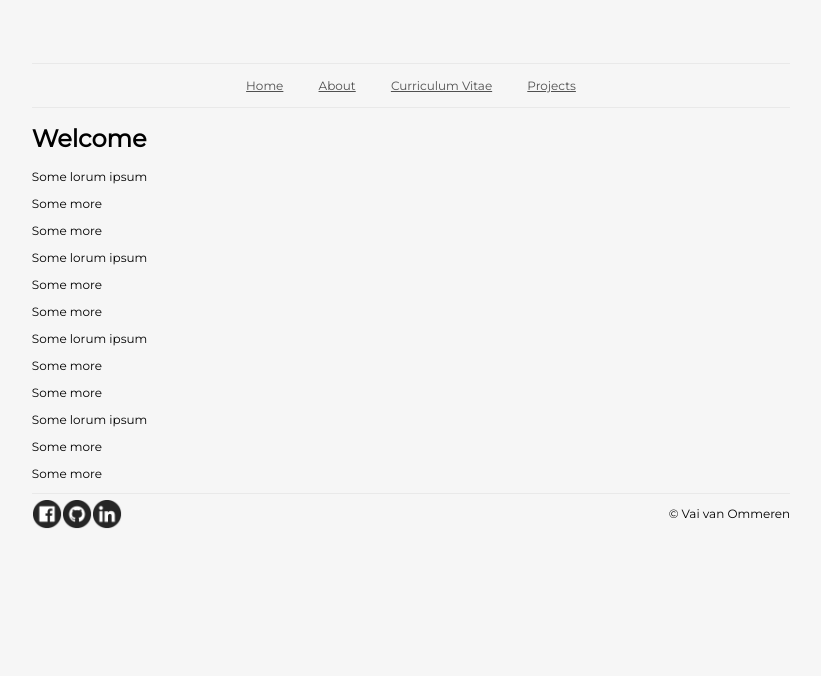
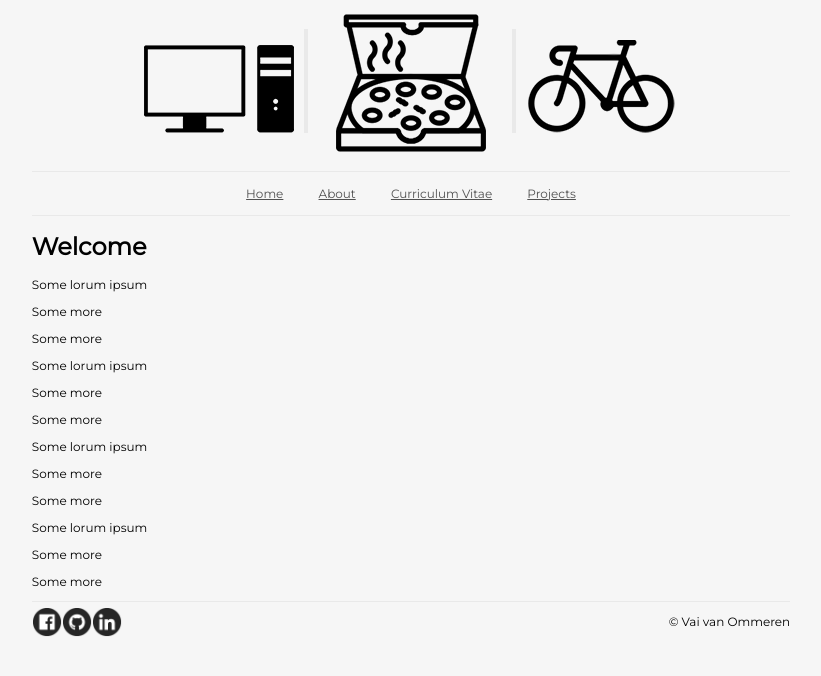
Before and after one commit to Vaii/Vaii.github.io, a plain HTML site: page index.html in a window 1280 px wide. Shown: the whole page, without its empty margins (229-1050 px from the left). Drawn offline with Linux system fonts and the light colour scheme.

Commit message:
added a logo

```diff
--- a/css/base.css
+++ b/css/base.css
@@ -8,7 +8,7 @@ body{
     position: relative;
     width: 60%;
     margin: auto;
-    margin-top: 5%;
+    margin-top: 1%;
 }
 
 .navbar{
@@ -62,3 +62,14 @@ body{
 .footer a:hover{
     opacity: 0.7;
 }
+
+.logo{
+    width: 550px;
+    height: 150px;
+    margin: auto;
+}
+
+.logo img{
+    width: 100%;
+    height: 100%;
+}
--- a/index.html
+++ b/index.html
@@ -6,6 +6,9 @@
         <script src="./script/jquery-3.3.1.min.js"></script>
         <script src="./script/frontpage.js"></script>
     </head>
+    <div class="logo">
+        <a href="./index.html"><img src="./img/logo2.png"></a>
+    </div>
     <body>
         <div class="container">
             <div class="navbar">
```
Also changed, not shown: img/logo.png (added), img/logo2.png (added).
